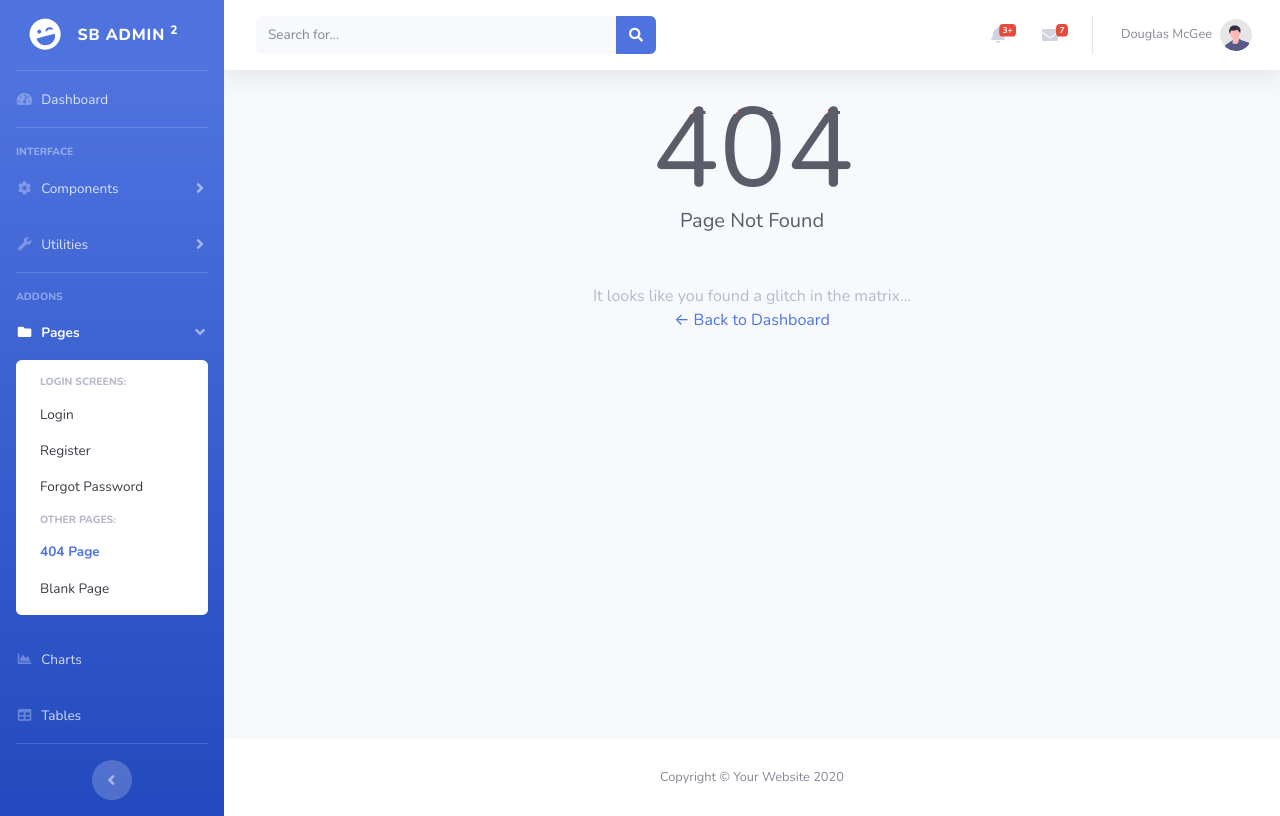
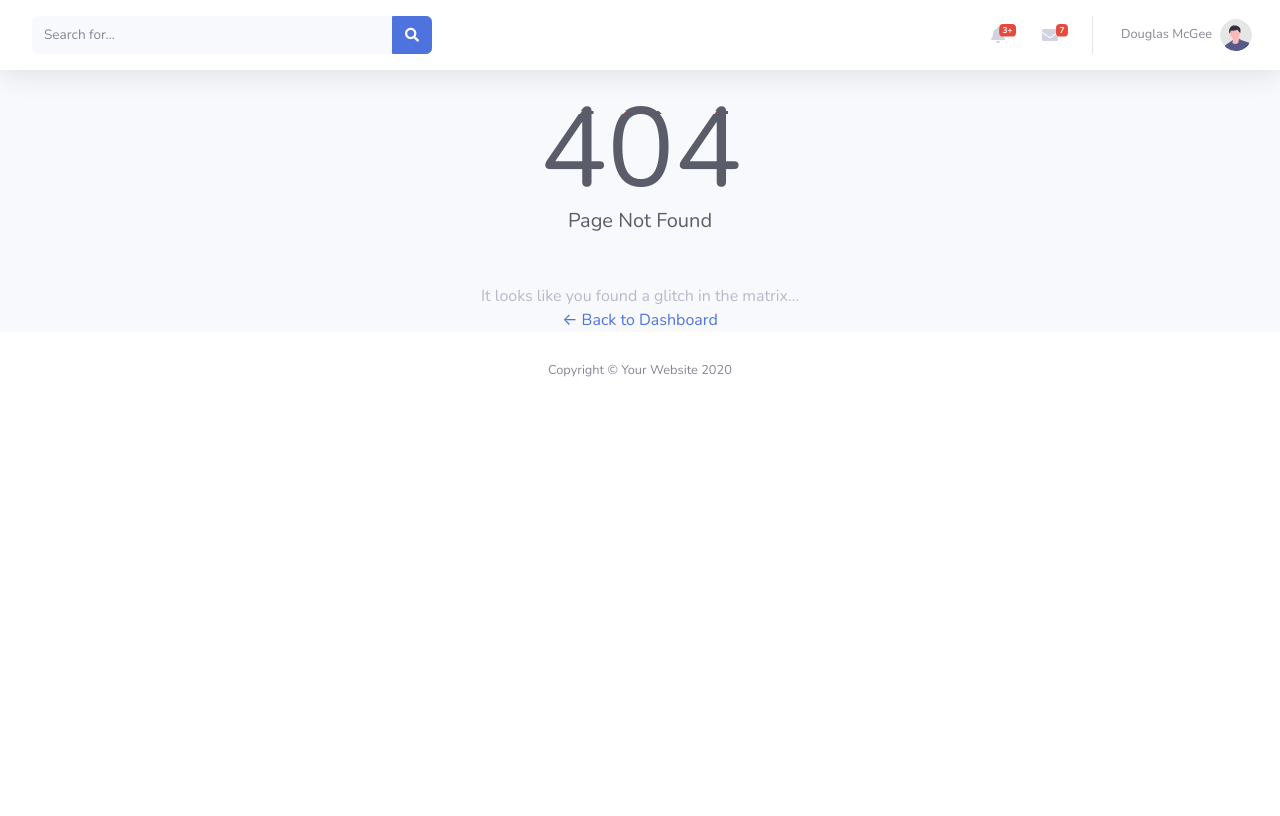
Before and after one commit to Wrdayyyyst/perpustakaan_digital, a PHP site: page /404.php in a window 1280 px wide. After the commit the page ends 377 px from the top, so only its background shows below. Run offline with PHP 8.4, Linux system fonts and the light colour scheme.

Commit message:
update file perpus

```diff
--- a/404.php
+++ b/404.php
@@ -27,125 +27,7 @@
     <!-- Page Wrapper -->
     <div id="wrapper">
 
-        <!-- Sidebar -->
-        <ul class="navbar-nav bg-gradient-primary sidebar sidebar-dark accordion" id="accordionSidebar">
 
-            <!-- Sidebar - Brand -->
-            <a class="sidebar-brand d-flex align-items-center justify-content-center" href="index.html">
-                <div class="sidebar-brand-icon rotate-n-15">
-                    <i class="fas fa-laugh-wink"></i>
-                </div>
-                <div class="sidebar-brand-text mx-3">SB Admin <sup>2</sup></div>
-            </a>
-
-            <!-- Divider -->
-            <hr class="sidebar-divider my-0">
-
-            <!-- Nav Item - Dashboard -->
-            <li class="nav-item">
-                <a class="nav-link" href="index.html">
-                    <i class="fas fa-fw fa-tachometer-alt"></i>
-                    <span>Dashboard</span>
-                </a>
-            </li>
-
-            <!-- Divider -->
-            <hr class="sidebar-divider">
-
-            <!-- Heading -->
-            <div class="sidebar-heading">
-                Interface
-            </div>
-
-            <!-- Nav Item - Pages Collapse Menu -->
-            <li class="nav-item">
-                <a class="nav-link collapsed" href="#" data-toggle="collapse" data-target="#collapseTwo"
-                    aria-expanded="true" aria-controls="collapseTwo">
-                    <i class="fas fa-fw fa-cog"></i>
-                    <span>Components</span>
-                </a>
-                <div id="collapseTwo" class="collapse" aria-labelledby="headingTwo" data-parent="#accordionSidebar">
-                    <div class="bg-white py-2 collapse-inner rounded">
-                        <h6 class="collapse-header">Custom Components:</h6>
-                        <a class="collapse-item" href="buttons.html">Buttons</a>
-                        <a class="collapse-item" href="cards.html">Cards</a>
-                    </div>
-                </div>
-            </li>
-
-            <!-- Nav Item - Utilities Collapse Menu -->
-            <li class="nav-item">
-                <a class="nav-link collapsed" href="#" data-toggle="collapse" data-target="#collapseUtilities"
-                    aria-expanded="true" aria-controls="collapseUtilities">
-                    <i class="fas fa-fw fa-wrench"></i>
-                    <span>Utilities</span>
-                </a>
-                <div id="collapseUtilities" class="collapse" aria-labelledby="headingUtilities"
-                    data-parent="#accordionSidebar">
-                    <div class="bg-white py-2 collapse-inner rounded">
-                        <h6 class="collapse-header">Custom Utilities:</h6>
-                        <a class="collapse-item" href="utilities-color.html">Colors</a>
-                        <a class="collapse-item" href="utilities-border.html">Borders</a>
-                        <a class="collapse-item" href="utilities-animation.html">Animations</a>
-                        <a class="collapse-item" href="utilities-other.html">Other</a>
-                    </div>
-                </div>
-            </li>
-
-            <!-- Divider -->
-            <hr class="sidebar-divider">
-
-            <!-- Heading -->
-            <div class="sidebar-heading">
-                Addons
-            </div>
-
-            <!-- Nav Item - Pages Collapse Menu -->
-            <li class="nav-item active">
-                <a class="nav-link" href="#" data-toggle="collapse" data-target="#collapsePages" aria-expanded="true"
-                    aria-controls="collapsePages">
-                    <i class="fas fa-fw fa-folder"></i>
-                    <span>Pages</span>
-                </a>
-                <div id="collapsePages" class="collapse show" aria-labelledby="headingPages"
-                    data-parent="#accordionSidebar">
-                    <div class="bg-white py-2 collapse-inner rounded">
-                        <h6 class="collapse-header">Login Screens:</h6>
-                        <a class="collapse-item" href="login.html">Login</a>
-                        <a class="collapse-item" href="register.html">Register</a>
-                        <a class="collapse-item" href="forgot-password.html">Forgot Password</a>
-                        <div class="collapse-divider"></div>
-                        <h6 class="collapse-header">Other Pages:</h6>
-                        <a class="collapse-item active" href="404.html">404 Page</a>
-                        <a class="collapse-item" href="blank.html">Blank Page</a>
-                    </div>
-                </div>
-            </li>
-
-            <!-- Nav Item - Charts -->
-            <li class="nav-item">
-                <a class="nav-link" href="charts.html">
-                    <i class="fas fa-fw fa-chart-area"></i>
-                    <span>Charts</span></a>
-            </li>
-
-            <!-- Nav Item - Tables -->
-            <li class="nav-item">
-                <a class="nav-link" href="tables.html">
-                    <i class="fas fa-fw fa-table"></i>
-                    <span>Tables</span></a>
-            </li>
-
-            <!-- Divider -->
-            <hr class="sidebar-divider d-none d-md-block">
-
-            <!-- Sidebar Toggler (Sidebar) -->
-            <div class="text-center d-none d-md-inline">
-                <button class="rounded-circle border-0" id="sidebarToggle"></button>
-            </div>
-
-        </ul>
-        <!-- End of Sidebar -->
 
         <!-- Content Wrapper -->
         <div id="content-wrapper" class="d-flex flex-column">
--- a/home.php
+++ b/home.php
@@ -134,16 +134,19 @@
                                 <td width="150"><strong>Nama</strong></td>
                                 <td width="1">:</td>
                                 <td width="200"><?= $_SESSION['user']['nama']; ?></td>
+
                             </tr>
                             <tr>
                                 <td width="150"><strong>Level User</strong></td>
                                 <td width="1">:</td>
                                 <td width="200"><?= $_SESSION['user']['level']; ?></td>
+
                             </tr>
                             <tr>
                                 <td width="150"><strong>Tanggal Login</strong></td>
                                 <td width="1">:</td>
                                 <td width="200"><?= date('d-m-y'); ?></td>
+
                             </tr>
 
 
--- a/kategori.php
+++ b/kategori.php
@@ -7,13 +7,13 @@ include_once "koneksi.php";
                     <h1 class="h3 mb-2 text-gray-800">Kategori</h1>
                     <div class="row mb-3">
                         <div class="col-md-12">
-                            <a href="?page+kategori_tambah" class="btn btn-primary">Tambah Kategori</a>
+                            <a href="?page=kategori_tambah" class="btn btn-primary">Tambah Kategori</a>
                         </div>
                     </div>
                     <!-- DataTales Example -->
                     <div class="card shadow mb-4">
                         <div class="card-header py-3">
-                            <h6 class="m-0 font-weight-bold text-primary">DataTables Example</h6>
+                            <h6 class="m-0 font-weight-bold text-primary">Tabel Kategori</h6>
                         </div>
                         <div class="card-body">
                             <div class="table-responsive">
@@ -38,6 +38,7 @@ include_once "koneksi.php";
                                         <td>
                                             <!-- Tombol aksi -->
                                              <a href="?page=kategori_ubah&id=<?= $data['id_kategori']; ?>" class="btn btn-sm btn-info">Ubah</a>
+
                                              <a href="?page=kategori_hapus&id=<?= $data['id_kategori']; ?>" onclick="return confirm('Hapus data ini?')" class="btn btn-sm btn-danger">Hapus</a>
                                         </td>
                                     </tr>
```
Also changed, not shown: index.php (+6 -9 lines), kategori_hapus.php (+11 -0 lines), kategori_tambah.php (+36 -0 lines), kategori_ubah.php (+47 -0 lines), login.php (line endings or trailing spaces).
